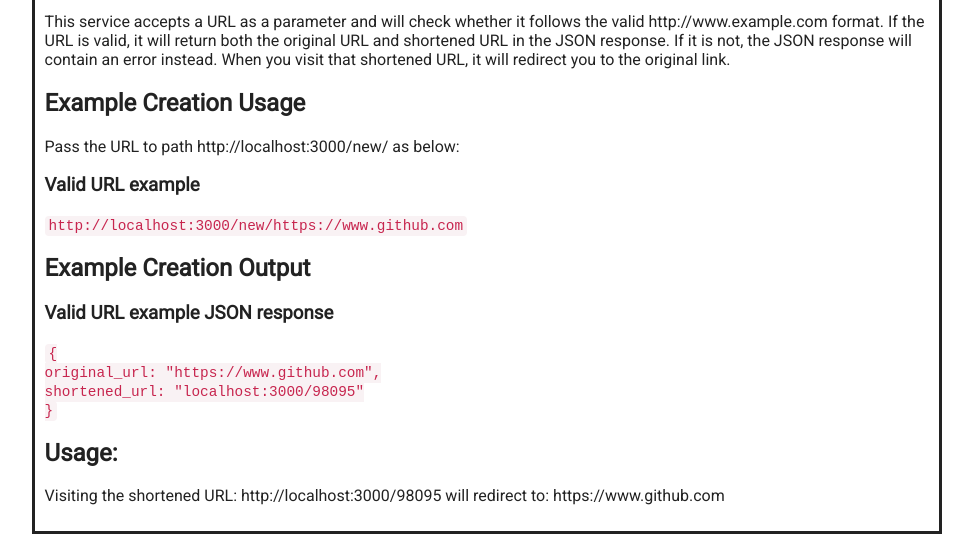
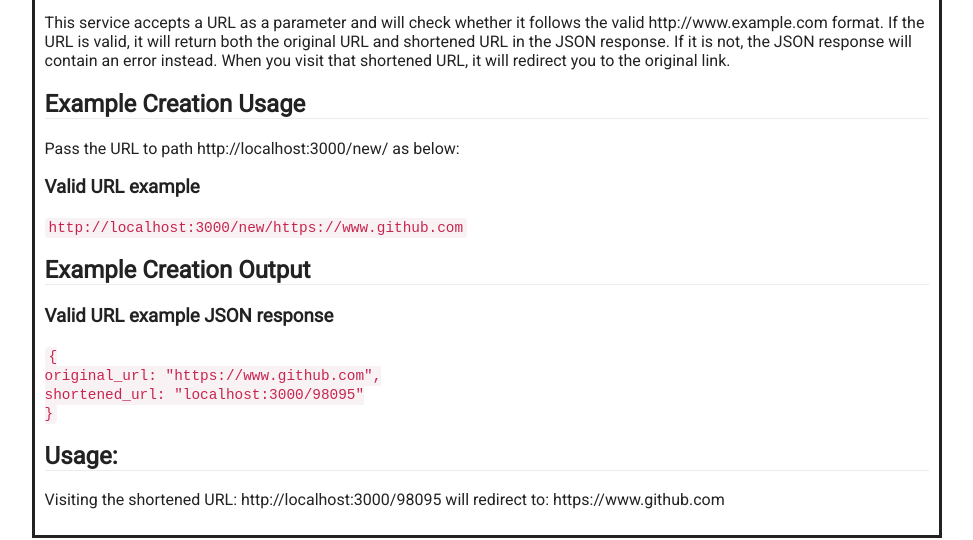
Before and after one commit to luckylionheart/url-shortener, a website: page views/index.html in a window 1280 px wide. Shown: the part 140-680 px from the top of the page, without its empty margins (153-1126 px from the left). Drawn offline with Linux system fonts and the light colour scheme.

Commit message:
Add styling to headers.

```diff
--- a/public/css/style.css
+++ b/public/css/style.css
@@ -19,6 +19,10 @@ body {
   width: 70%;
   border-style: solid;
   padding: 10px;
+}
+
+h1, h2{
+ border-bottom: 1px solid #eaecef
 }
 
 code {
```
